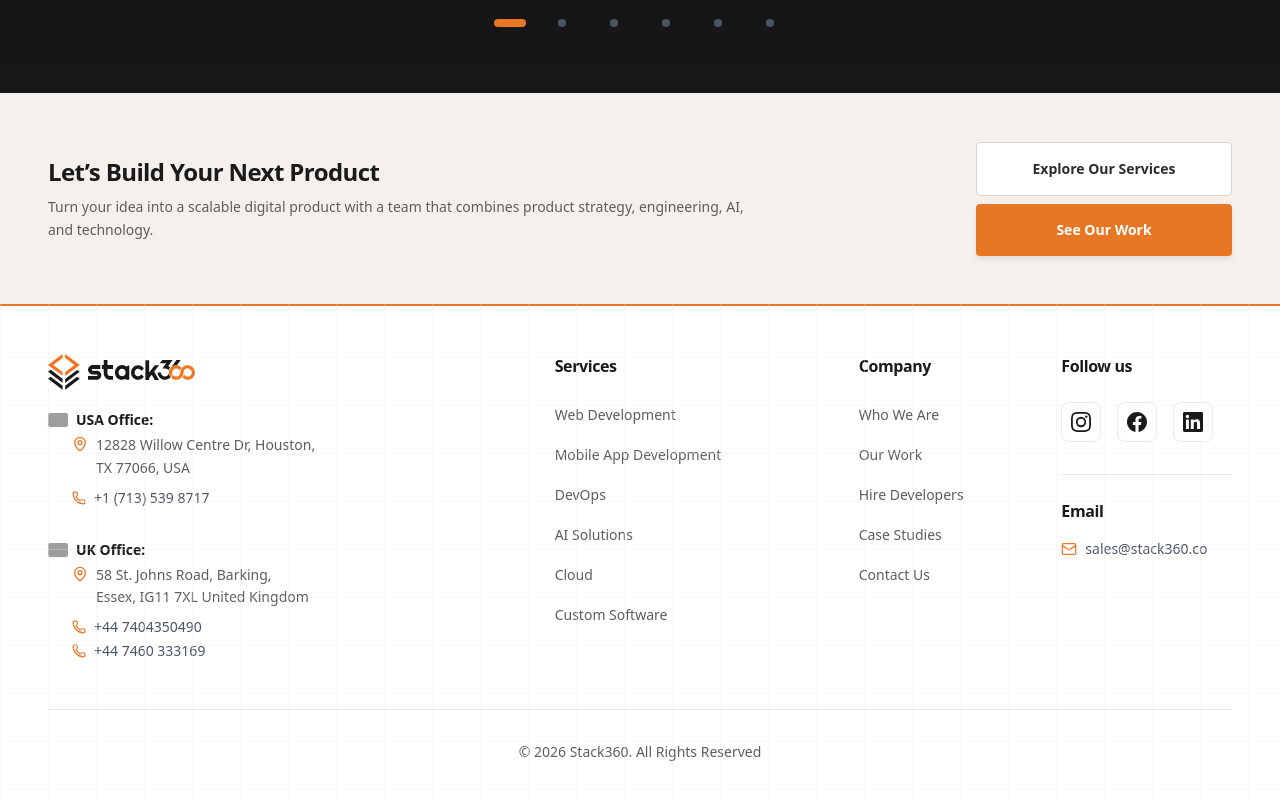
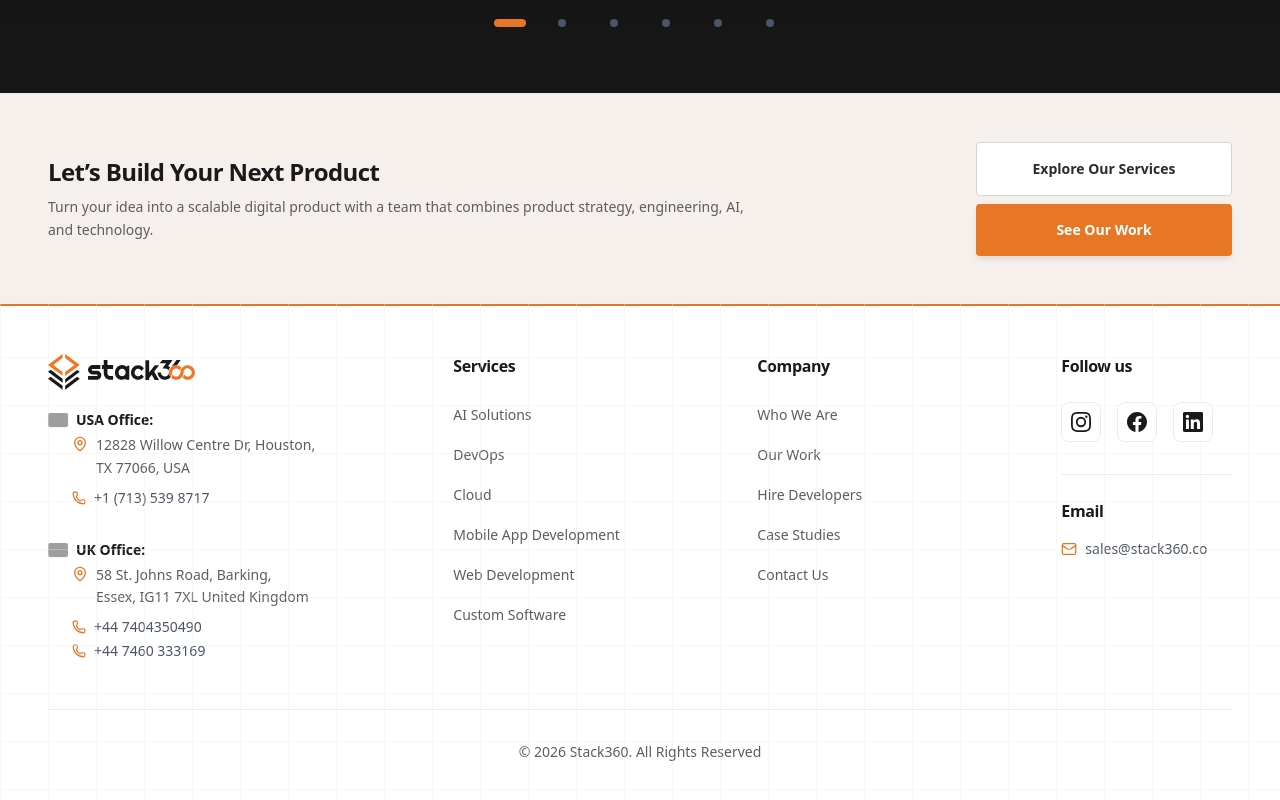
Before and after one commit to levi-dev-stack/stack360-website, a Next.js app: page / in a window 1280 px wide. Shown: the part 6891-7691 px from the top of the page. Built offline with nearby package versions, Linux system fonts and the light colour scheme; grey boxes are pictures that could not be loaded.

Commit message:
feat: adjust footer layout and reorder service links for improved visibility

```diff
--- a/src/components/layout/Footer.tsx
+++ b/src/components/layout/Footer.tsx
@@ -62,7 +62,7 @@ export default function Footer() {
       <div className="site-container py-2xl">
         <div className="grid grid-cols-1 gap-2xl sm:grid-cols-2 lg:grid-cols-12 lg:gap-xl">
           {/* Left Column: Brand, Office Addresses & Local Phone Numbers */}
-          <div className="space-y-lg lg:col-span-5">
+          <div className="space-y-lg lg:col-span-4">
             <Stack360Logo animateWordmark={false} />
 
             <div className="space-y-xl">
@@ -136,7 +136,7 @@ export default function Footer() {
           </div>
 
           <FooterLinkColumn title="Services" links={SERVICE_LINKS} className="lg:col-span-3" />
-          <FooterLinkColumn title="Company" links={COMPANY_LINKS} className="lg:col-span-2" />
+          <FooterLinkColumn title="Company" links={COMPANY_LINKS} className="lg:col-span-3" />
 
           {/* Right Column: Social Links & Email */}
           <div className="space-y-xl lg:col-span-2">
--- a/src/constants/component/footer.tsx
+++ b/src/constants/component/footer.tsx
@@ -34,11 +34,11 @@ export const CONTACT = {
 } as const;
 
 export const SERVICE_LINKS: FooterLink[] = [
+  { label: 'AI Solutions', href: '/what-we-build/ai-solutions' },
+  { label: 'DevOps', href: '/what-we-build/devops' },
+  { label: 'Cloud', href: '/what-we-build/cloud' },
+  { label: 'Mobile App Development', href: '/what-we-build/mobile-apps' },
   { label: 'Web Development', href: '/what-we-build/web-apps' },
-  { label: 'Mobile App Development', href: '/what-we-build/mobile-apps' },
-  { label: 'DevOps', href: '/what-we-build/devops' },
-  { label: 'AI Solutions', href: '/what-we-build/ai-solutions' },
-  { label: 'Cloud', href: '/what-we-build/cloud' },
   { label: 'Custom Software', href: '/what-we-build/custom-software' },
 ];
 
```
